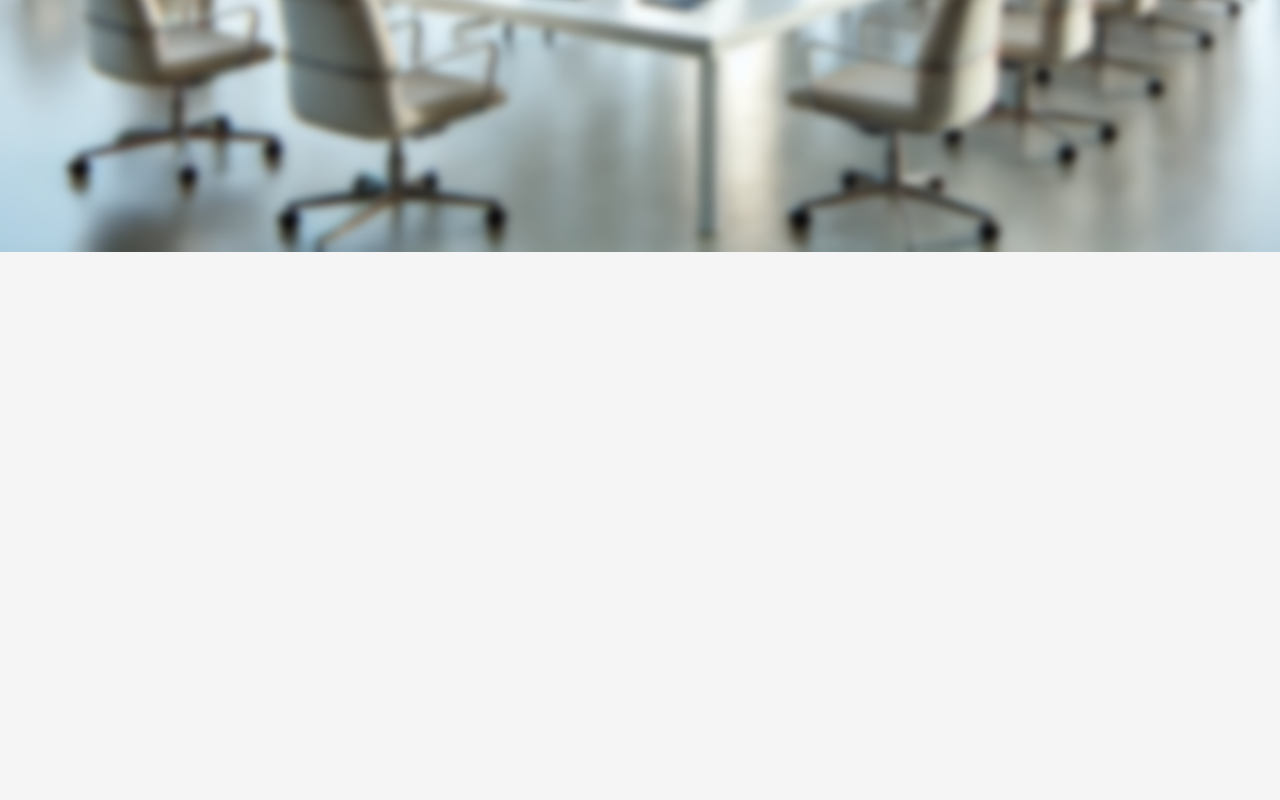
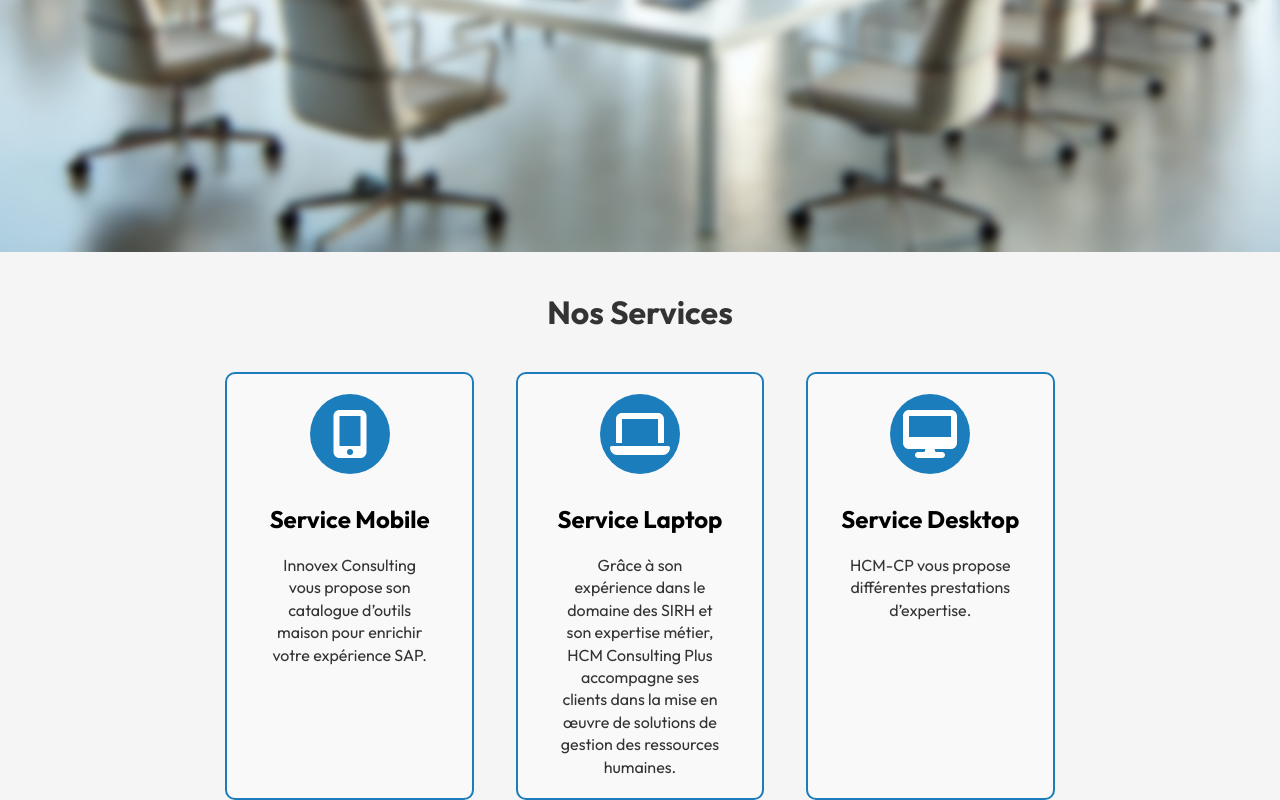
Before and after one commit to unbrokendude/innovexconsultingwebsite, a React (Vite) app: page / in a window 1280 px wide. Shown: the part 548-1348 px from the top of the page. Before the commit the page ends 800 px from the top, so only its background shows below. Built offline with nearby package versions, Linux system fonts and the light colour scheme.

Commit message:
Commit to add Services section

```diff
--- a/index.html
+++ b/index.html
@@ -4,6 +4,7 @@
     <meta charset="UTF-8" />
     <link rel="icon" type="image/svg+xml" href="/vite.svg" />
     <link rel="stylesheet" href="https://cdnjs.cloudflare.com/ajax/libs/font-awesome/6.0.0-beta3/css/all.min.css">
+    <link rel="stylesheet" href="https://cdnjs.cloudflare.com/ajax/libs/font-awesome/5.15.3/css/all.min.css" integrity="sha512-xxxxxxxxxxxxxxxxxxxxxxxxxxxxxxxxxxxxxxxxxxxxxx" crossorigin="anonymous" />
     <meta name="viewport" content="width=device-width, initial-scale=1.0" />
     <title>Innovex Consulting</title>
   </head>
--- a/package.json
+++ b/package.json
@@ -10,6 +10,9 @@
     "preview": "vite preview"
   },
   "dependencies": {
+    "@fortawesome/fontawesome-svg-core": "^6.5.2",
+    "@fortawesome/free-solid-svg-icons": "^6.5.2",
+    "@fortawesome/react-fontawesome": "^0.2.2",
     "react": "^18.3.1",
     "react-dom": "^18.3.1"
   },
--- a/src/App.jsx
+++ b/src/App.jsx
@@ -1,12 +1,16 @@
 import React from 'react'
 import Navbar from './Components/Navbar/Navbar'
 import Hero from './Components/Hero/Hero'
+import Service from './Components/Service/Service'
 
 const App = () => {
   return (
     <div>
       <Navbar />
       <Hero />
+      <div className="container">
+        <Service />
+      </div>
       </div>
   )
 }
--- a/src/Components/Hero/Hero.css
+++ b/src/Components/Hero/Hero.css
@@ -1,36 +1,75 @@
-.hero{
+.hero {
     width: 100%;
     min-height: 100vh;
     background: url('../../assets/hero.png');
-    /* background-repeat: no-repeat; */
-     background-size: cover;
-     background-position: center;
-     display: flex;
-     align-items: center;
-     justify-content: center;
-
+    background-size: cover;
+    background-position: center;
+    display: flex;
+    align-items: center;
+    justify-content: center;
 }
 
-.hero-text{
-    text-align:center;
+.hero-text {
+    text-align: center;
     margin-left: 30px;
     max-width: 800px;
-
-
 }
 
-.hero-text h1{
+.hero-text h1 {
     font-size: 60px;
     font-weight: 600;
+    color: #333;
 }
 
-.hero-text p{
+.hero-text p {
     max-width: 700px;
     margin: 10px auto 20px;
     line-height: 1.4;
 }
 
-.btn i{
+.btn i {
     margin-left: 12px;
     margin-top: 2px;
 }
+
+.services {
+    margin: 80px auto;
+    width: 90%;
+    display: flex;
+    align-items: center;
+    justify-content: space-between;
+}
+
+.service {
+    flex-basis: 30%;
+    display: flex;
+    flex-direction: column;
+    align-items: center;
+    justify-content: space-between;
+    text-align: center;
+    padding: 20px;
+    box-sizing: border-box;
+    background-color: #1b7dbb; /* Blue background color */
+    border-radius: 50%; /* Circle shape */
+    overflow: hidden; /* Hide overflow to maintain circle shape */
+    transition: background-color 0.3s ease, transform 0.3s ease, color 0.3s ease; /* Smooth transition for hover effects */
+}
+
+.service:hover {
+    background-color: #fff; /* White background color on hover */
+}
+
+.service:hover p {
+    color: #1b7dbb; /* Blue text color on hover */
+}
+
+.service img {
+    width: 80%; /* Adjust image size */
+    border-radius: 50%; /* Ensure the image is circular */
+    margin-bottom: 20px;
+    transition: transform 0.3s ease; /* Smooth transition for image size */
+}
+
+.service:hover img {
+    transform: scale(1.2); /* Increase image size on hover */
+}
--- /dev/null
+++ b/src/Components/Service/Service.css
@@ -0,0 +1,72 @@
+.service-section {
+    width: 90%;
+    margin: 0 auto;
+    padding-top: 40px; /* Add padding at the top for spacing */
+  }
+
+  .services-title {
+    text-align: center;
+    font-size: 2em; /* Adjust the size as needed */
+    margin-bottom: 40px; /* Adjust the spacing as needed */
+    color: #333; /* Adjust the color as needed */
+  }
+
+  .services {
+    margin: 0 auto;
+    display: flex;
+    align-items: stretch;
+    justify-content: space-between;
+  }
+
+  .service {
+    flex-basis: 30%;
+    display: flex;
+    flex-direction: column;
+    align-items: center;
+    justify-content: flex-start;
+    text-align: center;
+    padding: 20px;
+    box-sizing: border-box;
+    background-color: #f9f9f9; /* Default background color */
+    border-radius: 10px; /* Rounded corners */
+    border: 2px solid #1b7dbb; /* Blue border */
+    transition: background-color 0.3s ease, transform 0.3s ease, color 0.3s ease; /* Smooth transition for hover effects */
+  }
+
+  .service:hover {
+    background-color: #1b7dbb; /* Blue background color on hover */
+    color: white; /* White text color on hover */
+  }
+
+  .service p {
+    margin: 0;
+    max-width: 80%; /* Limit text width */
+    line-height: 1.4; /* Adjust line height */
+    color: #333; /* Default text color */
+  }
+
+  .service:hover p {
+    color: white; /* White text color on hover */
+  }
+
+  .icon-container {
+    display: flex;
+    align-items: center;
+    justify-content: center;
+    width: 80px; /* Adjust the size of the circle */
+    height: 80px; /* Adjust the size of the circle */
+    background-color: #1b7dbb; /* Blue background color */
+    border-radius: 50%; /* Create a circle */
+    margin-bottom: 15px; /* Spacing between icon and text */
+  }
+
+  .icon {
+    font-size: 3rem; /* Adjust icon size */
+    color: white; /* White icon color */
+  }
+
+  .service-title {
+    margin-bottom: 20px; /* Adjust spacing between title and icon */
+    font-size: 1.5em; /* Adjust the size as needed */
+    margin-top: 15px; /* Adjust spacing between icon and title */
+  }
--- /dev/null
+++ b/src/Components/Service/Service.jsx
@@ -0,0 +1,37 @@
+import React from 'react';
+import './Service.css';
+import { FontAwesomeIcon } from '@fortawesome/react-fontawesome';
+import { faMobileAlt, faLaptop, faDesktop } from '@fortawesome/free-solid-svg-icons';
+
+const Service = () => {
+  return (
+    <div className='service-section'>
+      <h2 className="services-title">Nos Services</h2>
+      <div className='services'>
+        <div className="service">
+          <div className="icon-container">
+            <FontAwesomeIcon icon={faMobileAlt} className="icon" />
+          </div>
+          <h3 className="service-title">Service Mobile</h3>
+          <p>Innovex Consulting vous propose son catalogue d’outils maison pour enrichir votre expérience SAP.</p>
+        </div>
+        <div className="service">
+          <div className="icon-container">
+            <FontAwesomeIcon icon={faLaptop} className="icon" />
+          </div>
+          <h3 className="service-title">Service Laptop</h3>
+          <p>Grâce à son expérience dans le domaine des SIRH et son expertise métier, HCM Consulting Plus accompagne ses clients dans la mise en œuvre de solutions de gestion des ressources humaines.</p>
+        </div>
+        <div className="service">
+          <div className="icon-container">
+            <FontAwesomeIcon icon={faDesktop} className="icon" />
+          </div>
+          <h3 className="service-title">Service Desktop</h3>
+          <p>HCM-CP vous propose différentes prestations d’expertise.</p>
+        </div>
+      </div>
+    </div>
+  );
+}
+
+export default Service;
```
Also changed, not shown: src/assets/dark_arrow.png (deleted), 1 other file (tests, documents, lock files or other folders).
